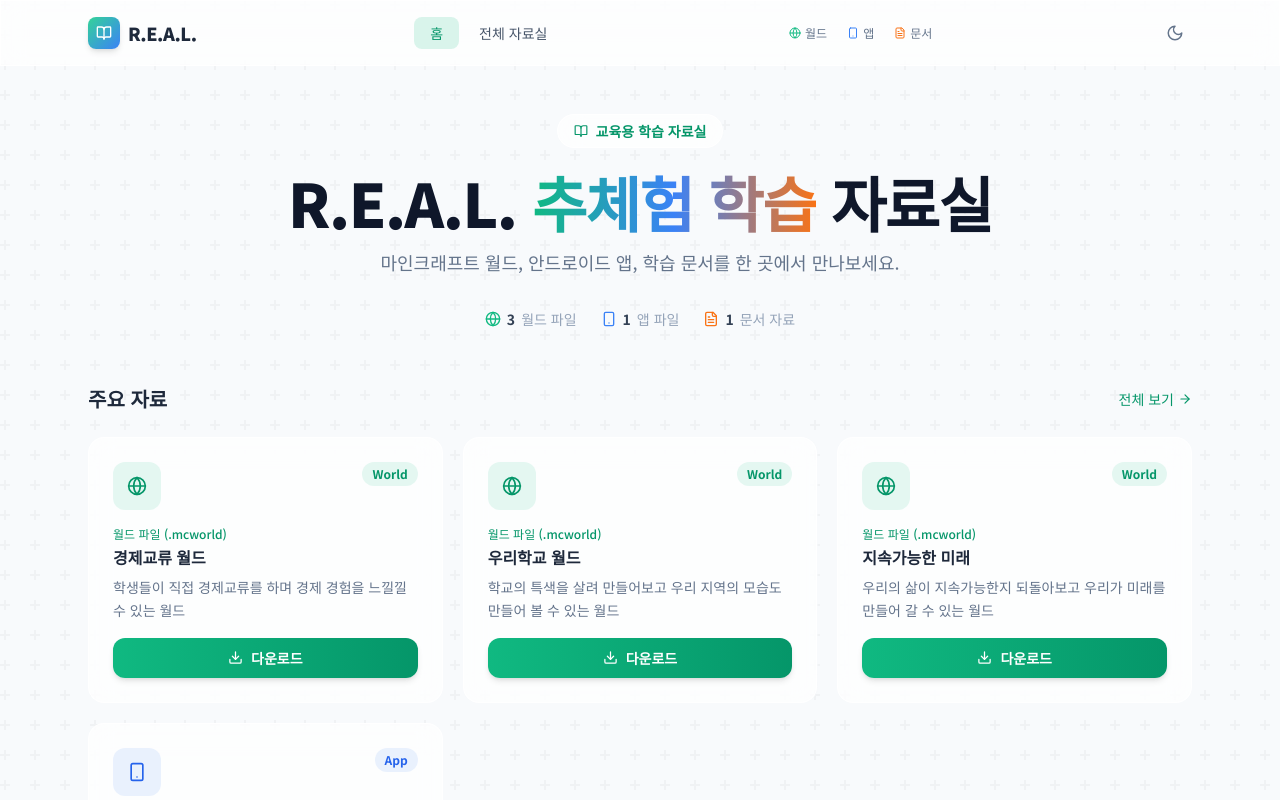
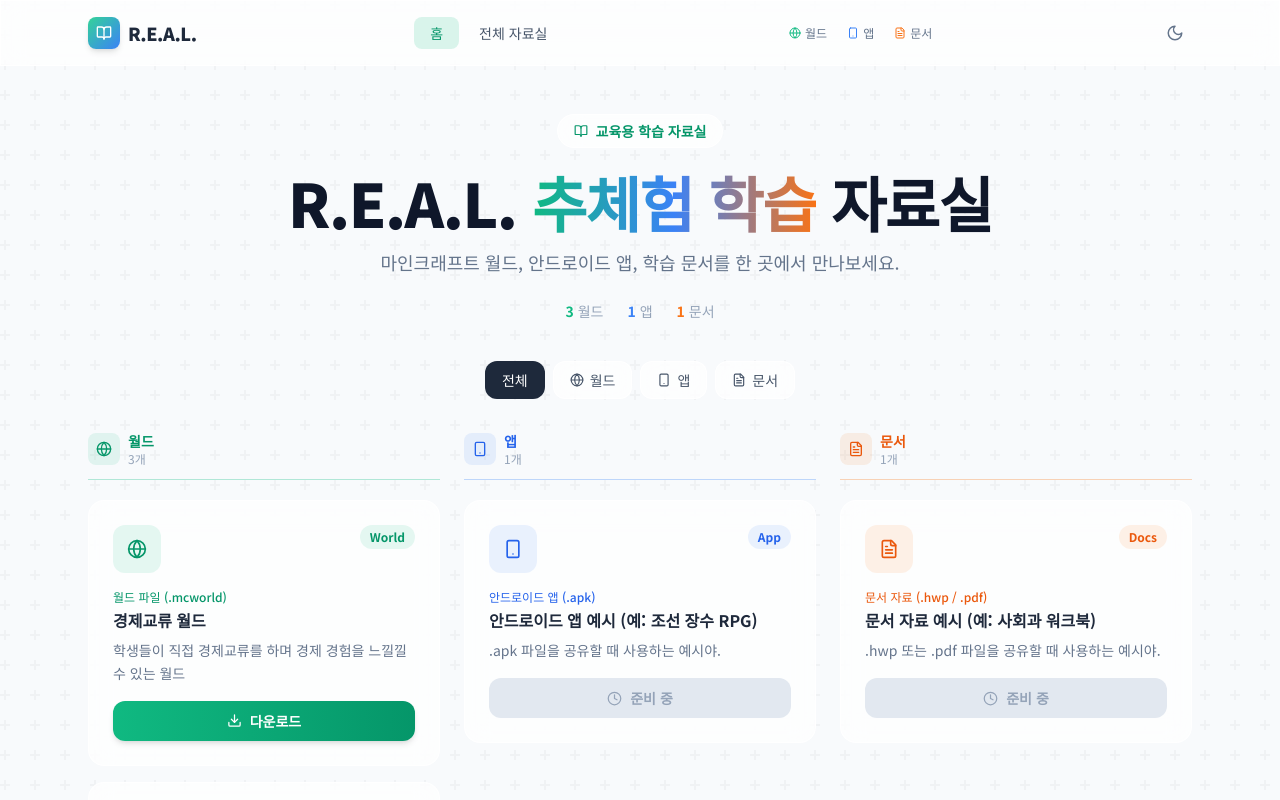
Before and after one commit to KSN1224/realworlduniverse, a Next.js app: page / in a window 1280 px wide. Shown: the top 800 px of the page. Built offline with nearby package versions, Linux system fonts and the light colour scheme.

Commit message:
Fix Home layout and Filter bug

```diff
--- a/src/app/page.tsx
+++ b/src/app/page.tsx
@@ -1,19 +1,110 @@
 "use client";
 
-import { motion } from "framer-motion";
+import { useState, useMemo } from "react";
+import { motion, AnimatePresence } from "framer-motion";
 import { BookOpen, ArrowRight, Globe, Smartphone, FileText } from "lucide-react";
 import Link from "next/link";
 import MaterialCard from "@/components/MaterialCard";
 import rawMaterials from "@/data/materials.json";
 
 const materials = Array.isArray(rawMaterials) ? rawMaterials : [];
-const mainMaterials = materials.filter((m) => m.isMain);
+
+const filterDefs = [
+  {
+    value: "All",
+    label: "전체",
+    icon: null,
+    color: "text-slate-600 dark:text-slate-300",
+    activeClass:
+      "bg-slate-800 text-white dark:bg-white dark:text-slate-900 border-transparent",
+  },
+  {
+    value: "World",
+    label: "월드",
+    icon: <Globe size={14} />,
+    color: "text-emerald-600 dark:text-emerald-400",
+    activeClass:
+      "bg-emerald-500/15 text-emerald-700 dark:text-emerald-400 border-emerald-500/40",
+  },
+  {
+    value: "App",
+    label: "앱",
+    icon: <Smartphone size={14} />,
+    color: "text-blue-600 dark:text-blue-400",
+    activeClass:
+      "bg-blue-500/15 text-blue-700 dark:text-blue-400 border-blue-500/40",
+  },
+  {
+    value: "Docs",
+    label: "문서",
+    icon: <FileText size={14} />,
+    color: "text-orange-600 dark:text-orange-400",
+    activeClass:
+      "bg-orange-500/15 text-orange-700 dark:text-orange-400 border-orange-500/40",
+  },
+];
+
+const columnDefs = [
+  {
+    cat: "World",
+    label: "월드",
+    icon: <Globe size={16} />,
+    color: "text-emerald-600 dark:text-emerald-400",
+    border: "border-emerald-500/30",
+    bg: "bg-emerald-500/10",
+  },
+  {
+    cat: "App",
+    label: "앱",
+    icon: <Smartphone size={16} />,
+    color: "text-blue-600 dark:text-blue-400",
+    border: "border-blue-500/30",
+    bg: "bg-blue-500/10",
+  },
+  {
+    cat: "Docs",
+    label: "문서",
+    icon: <FileText size={16} />,
+    color: "text-orange-600 dark:text-orange-400",
+    border: "border-orange-500/30",
+    bg: "bg-orange-500/10",
+  },
+];
 
 export default function HomePage() {
+  const [activeCategory, setActiveCategory] = useState("All");
+
+  const handleFilter = (value: string) => {
+    setActiveCategory(value);
+  };
+
+  // 모바일: 전체 또는 필터 적용 후 id 내림차순(최신순)
+  const mobileFeed = useMemo(() => {
+    return [...materials]
+      .filter(
+        (m) => activeCategory === "All" || m.category === activeCategory
+      )
+      .sort((a, b) => b.id - a.id);
+  }, [activeCategory]);
+
+  // 데스크톱 All: 3열 칼럼 데이터
+  const desktopColumns = useMemo(() => {
+    return columnDefs.map((col) => ({
+      ...col,
+      items: materials.filter((m) => m.category === col.cat),
+    }));
+  }, []);
+
+  // 데스크톱 필터: 특정 카테고리만
+  const desktopFiltered = useMemo(() => {
+    if (activeCategory === "All") return [];
+    return materials.filter((m) => m.category === activeCategory);
+  }, [activeCategory]);
+
   const stats = [
-    { icon: <Globe size={16} />, label: "월드 파일", color: "text-emerald-500", count: materials.filter(m => m.category === "World").length },
-    { icon: <Smartphone size={16} />, label: "앱 파일", color: "text-blue-500", count: materials.filter(m => m.category === "App").length },
-    { icon: <FileText size={16} />, label: "문서 자료", color: "text-orange-500", count: materials.filter(m => m.category === "Docs").length },
+    { label: "월드", count: materials.filter((m) => m.category === "World").length, color: "text-emerald-500" },
+    { label: "앱", count: materials.filter((m) => m.category === "App").length, color: "text-blue-500" },
+    { label: "문서", count: materials.filter((m) => m.category === "Docs").length, color: "text-orange-500" },
   ];
 
   return (
@@ -23,7 +114,7 @@
         initial={{ opacity: 0, y: 32 }}
         animate={{ opacity: 1, y: 0 }}
         transition={{ duration: 0.6 }}
-        className="text-center mb-14"
+        className="text-center mb-10"
       >
         <motion.div
           initial={{ scale: 0.8, opacity: 0 }}
@@ -46,55 +137,147 @@
           마인크래프트 월드, 안드로이드 앱, 학습 문서를 한 곳에서 만나보세요.
         </p>
 
-        {/* Stats */}
-        <div className="flex items-center justify-center gap-6 mt-8">
+        {/* 통계 */}
+        <div className="flex items-center justify-center gap-6 mt-6 text-sm">
           {stats.map((s) => (
-            <div key={s.label} className="flex items-center gap-1.5 text-sm">
-              <span className={s.color}>{s.icon}</span>
-              <span className="font-bold text-slate-700 dark:text-slate-300">{s.count}</span>
+            <span key={s.label} className="flex items-center gap-1">
+              <span className={`font-bold ${s.color}`}>{s.count}</span>
               <span className="text-slate-400 dark:text-slate-500">{s.label}</span>
-            </div>
+            </span>
           ))}
         </div>
       </motion.div>
 
-      {/* Main Materials */}
-      <div className="mb-8">
-        <div className="flex items-center justify-between mb-6">
-          <h2 className="text-xl font-bold text-slate-800 dark:text-white">주요 자료</h2>
-          <Link
-            href="/archive"
-            className="flex items-center gap-1 text-sm text-emerald-600 dark:text-emerald-400 hover:underline font-medium"
+      {/* 필터 버튼 */}
+      <motion.div
+        initial={{ opacity: 0, y: 16 }}
+        animate={{ opacity: 1, y: 0 }}
+        transition={{ delay: 0.15, duration: 0.45 }}
+        className="flex items-center justify-center gap-2 mb-8 flex-wrap"
+      >
+        {filterDefs.map((f) => (
+          <button
+            key={f.value}
+            onClick={() => handleFilter(f.value)}
+            className={`flex items-center gap-1.5 px-4 py-2 rounded-xl text-sm font-medium border transition-all duration-200 ${
+              activeCategory === f.value
+                ? f.activeClass
+                : "glass-card border-slate-200 dark:border-slate-700 text-slate-600 dark:text-slate-400 hover:border-slate-300 dark:hover:border-slate-600"
+            }`}
           >
-            전체 보기 <ArrowRight size={14} />
-          </Link>
+            {f.icon}
+            {f.label}
+          </button>
+        ))}
+      </motion.div>
+
+      {/* ── 모바일 피드 (md 미만) ── */}
+      <div className="md:hidden">
+        <div className="text-xs text-slate-400 dark:text-slate-500 mb-3">
+          {mobileFeed.length}개 · {activeCategory === "All" ? "최신순" : filterDefs.find(f => f.value === activeCategory)?.label}
         </div>
-
-        {mainMaterials.length === 0 ? (
-          <p className="text-center text-slate-400 dark:text-slate-500 py-12">
-            등록된 주요 자료가 없습니다.
-          </p>
-        ) : (
-          <div className="grid grid-cols-1 sm:grid-cols-2 lg:grid-cols-3 gap-5">
-            {mainMaterials.map((m, i) => (
-              <MaterialCard key={m.id} material={m} index={i} variant="card" />
-            ))}
-          </div>
-        )}
+        <AnimatePresence mode="wait">
+          <motion.div
+            key={`mobile-${activeCategory}`}
+            initial={{ opacity: 0 }}
+            animate={{ opacity: 1 }}
+            exit={{ opacity: 0 }}
+            transition={{ duration: 0.2 }}
+            className="flex flex-col gap-3"
+          >
+            {mobileFeed.length > 0 ? (
+              mobileFeed.map((m, i) => (
+                <MaterialCard key={m.id} material={m} index={i} variant="list" />
+              ))
+            ) : (
+              <p className="text-center py-12 text-slate-400 dark:text-slate-500 text-sm">
+                해당 카테고리의 자료가 없습니다.
+              </p>
+            )}
+          </motion.div>
+        </AnimatePresence>
       </div>
 
-      {/* CTA Banner */}
+      {/* ── 데스크톱 레이아웃 (md 이상) ── */}
+      <div className="hidden md:block">
+        <AnimatePresence mode="wait">
+          {activeCategory === "All" ? (
+            /* 3열 카테고리 레이아웃 */
+            <motion.div
+              key="desktop-all"
+              initial={{ opacity: 0 }}
+              animate={{ opacity: 1 }}
+              exit={{ opacity: 0 }}
+              transition={{ duration: 0.2 }}
+              className="grid grid-cols-3 gap-6"
+            >
+              {desktopColumns.map((col) => (
+                <div key={col.cat}>
+                  {/* 칼럼 헤더 */}
+                  <div className={`flex items-center gap-2 mb-5 pb-3 border-b ${col.border}`}>
+                    <div className={`w-8 h-8 rounded-lg ${col.bg} flex items-center justify-center ${col.color}`}>
+                      {col.icon}
+                    </div>
+                    <div>
+                      <h2 className={`font-bold text-sm ${col.color}`}>{col.label}</h2>
+                      <p className="text-xs text-slate-400 dark:text-slate-500">{col.items.length}개</p>
+                    </div>
+                  </div>
+                  {/* 칼럼 아이템 */}
+                  {col.items.length > 0 ? (
+                    <div className="flex flex-col gap-4">
+                      {col.items.map((m, i) => (
+                        <MaterialCard key={m.id} material={m} index={i} variant="card" />
+                      ))}
+                    </div>
+                  ) : (
+                    <div className="text-center py-10 text-slate-300 dark:text-slate-600 text-sm">
+                      자료 없음
+                    </div>
+                  )}
+                </div>
+              ))}
+            </motion.div>
+          ) : (
+            /* 필터 적용 시 그리드 */
+            <motion.div
+              key={`desktop-${activeCategory}`}
+              initial={{ opacity: 0 }}
+              animate={{ opacity: 1 }}
+              exit={{ opacity: 0 }}
+              transition={{ duration: 0.2 }}
+            >
+              <div className="text-xs text-slate-400 dark:text-slate-500 mb-4">
+                {desktopFiltered.length}개의 자료
+              </div>
+              {desktopFiltered.length > 0 ? (
+                <div className="grid grid-cols-2 lg:grid-cols-3 gap-5">
+                  {desktopFiltered.map((m, i) => (
+                    <MaterialCard key={m.id} material={m} index={i} variant="card" />
+                  ))}
+                </div>
+              ) : (
+                <p className="text-center py-12 text-slate-400 dark:text-slate-500 text-sm">
+                  해당 카테고리의 자료가 없습니다.
+                </p>
+              )}
+            </motion.div>
+          )}
+        </AnimatePresence>
+      </div>
+
+      {/* CTA */}
       <motion.div
         initial={{ opacity: 0, y: 20 }}
         animate={{ opacity: 1, y: 0 }}
         transition={{ delay: 0.5, duration: 0.5 }}
-        className="mt-12 glass-card rounded-2xl p-8 border border-emerald-500/20 text-center"
+        className="mt-14 glass-card rounded-2xl p-8 border border-emerald-500/20 text-center"
       >
         <h3 className="text-xl font-bold text-slate-800 dark:text-white mb-2">
           더 많은 자료를 찾고 계신가요?
         </h3>
         <p className="text-slate-500 dark:text-slate-400 mb-5 text-sm">
-          전체 자료실에서 카테고리 필터와 검색으로 원하는 자료를 찾아보세요.
+          전체 자료실에서 검색과 필터로 원하는 자료를 찾아보세요.
         </p>
         <Link
           href="/archive"
```
